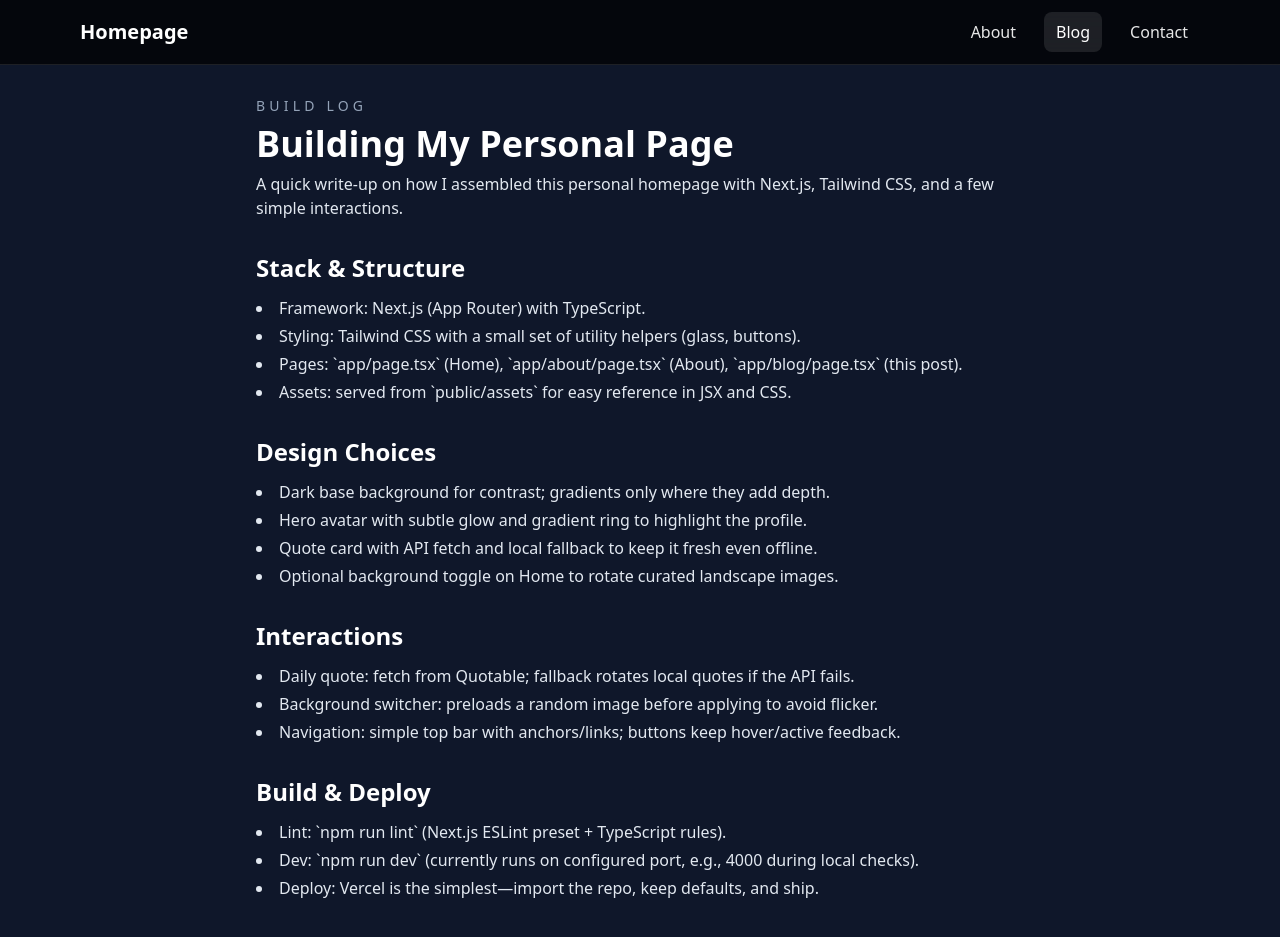
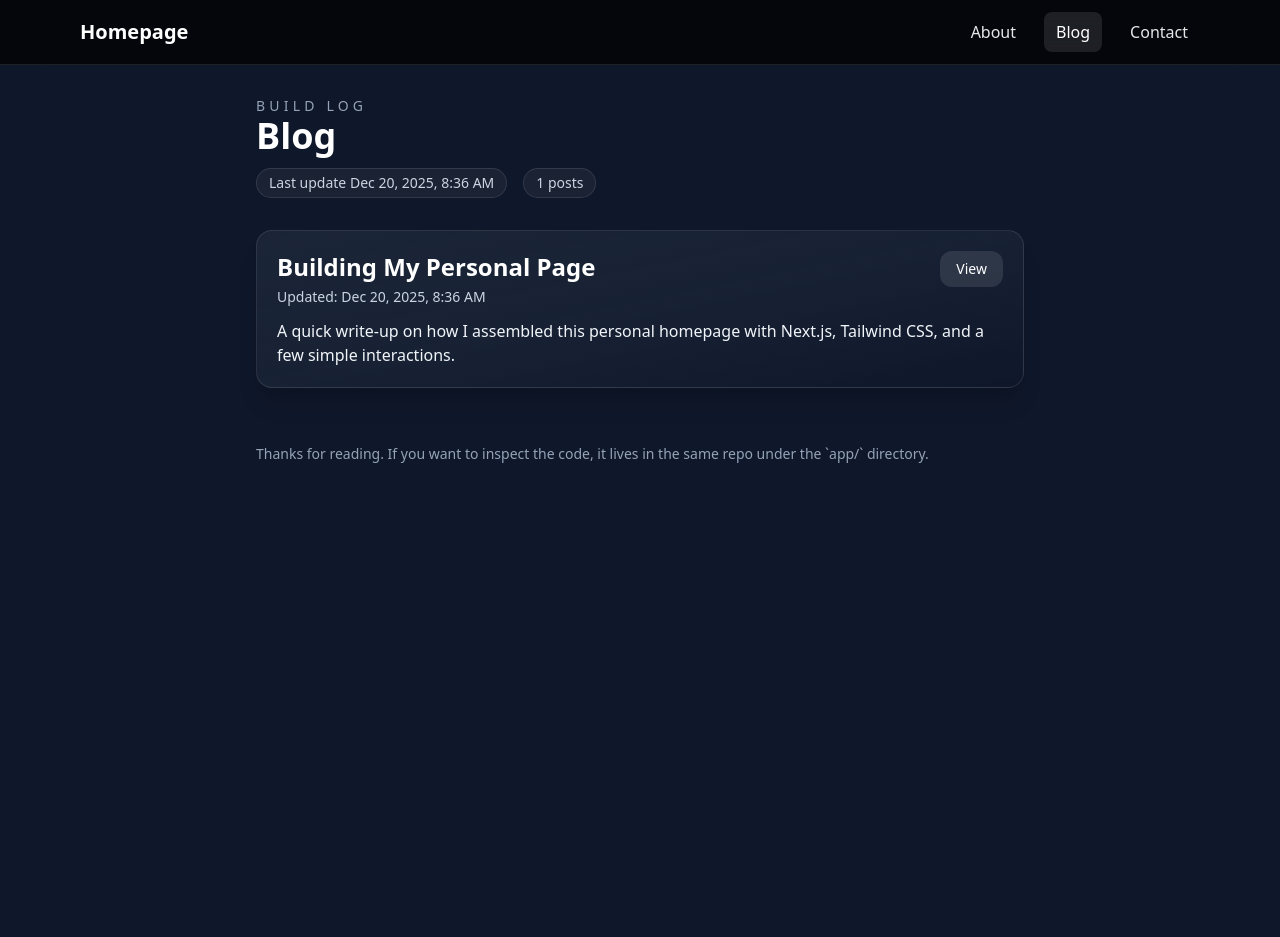
Before and after one commit to Zhejian-Zheng/Zhejian-homepage, a Next.js app: page /blog in a window 1280 px wide. Shown: the top 937 px of the page. After the commit the page ends 800 px from the top, so only its background shows below. Built offline with nearby package versions, Linux system fonts and the light colour scheme.

Commit message:
2025/12/22: Update the formate of blogs and add more image

```diff
--- a/app/about/page.tsx
+++ b/app/about/page.tsx
@@ -73,9 +73,9 @@ export default function AboutPage() {
 							<div className="relative rounded-[32px] overflow-hidden shadow-2xl border border-white/20 bg-white/10 backdrop-blur">
 								<div className="h-72 sm:h-80 bg-slate-900">
 									<img
-										src="/assets/images/profile image.jpg"
-										alt="Zhejian Zheng"
-										className="h-full w-full object-cover mix-blend-luminosity brightness-75"
+										src="/assets/images/personalPage.jpg"
+										alt="Personal homepage preview"
+										className="h-full w-full object-cover brightness-90"
 									/>
 								</div>
 								<div className="absolute bottom-4 right-4 bg-black/70 text-white rounded-xl px-3 py-2 shadow-lg border border-white/20">
--- a/app/blog/page.tsx
+++ b/app/blog/page.tsx
@@ -1,9 +1,31 @@
 /* eslint-disable @next/next/no-img-element */
 "use client";
 
+import { useMemo, useState } from "react";
 import Link from "next/link";
 
+type BlogEntry = {
+	title: string;
+	body: string;
+	updatedAt: string;
+};
+
+const initialEntry: BlogEntry = {
+	title: "Building My Personal Page",
+	body: "A quick write-up on how I assembled this personal homepage with Next.js, Tailwind CSS, and a few simple interactions.",
+	updatedAt: new Date().toISOString()
+};
+
 export default function BlogPage() {
+	const [entries] = useState<BlogEntry[]>([initialEntry]);
+	const [viewing, setViewing] = useState<BlogEntry | null>(null);
+
+	const lastUpdated = useMemo(() => {
+		if (!entries.length) return "";
+		const latest = [...entries].sort((a, b) => (a.updatedAt < b.updatedAt ? 1 : -1))[0].updatedAt;
+		return new Intl.DateTimeFormat("en", { dateStyle: "medium", timeStyle: "short" }).format(new Date(latest));
+	}, [entries]);
+
 	return (
 		<div className="min-h-screen bg-slate-900 text-white px-4 pb-16 pt-24">
 			<nav className="fixed top-0 left-0 right-0 z-50 bg-black/70 backdrop-blur-xl border-b border-white/10">
@@ -26,66 +48,71 @@ export default function BlogPage() {
 			</nav>
 
 			<div className="mx-auto max-w-3xl space-y-8">
-				<header className="space-y-2">
-					<p className="text-sm uppercase tracking-[0.3em] text-slate-400">Build Log</p>
-					<h1 className="text-4xl font-bold">Building My Personal Page</h1>
-					<p className="text-slate-200">
-						A quick write-up on how I assembled this personal homepage with Next.js, Tailwind CSS, and a few simple
-						interactions.
-					</p>
+				<header className="space-y-3">
+					<div className="flex items-center justify-between">
+						<div>
+							<p className="text-sm uppercase tracking-[0.3em] text-slate-400">Build Log</p>
+							<h1 className="text-4xl font-bold">Blog</h1>
+						</div>
+					</div>
+					<div className="flex items-center gap-4 text-sm text-slate-300">
+						{lastUpdated && <span className="px-3 py-1 rounded-full bg-white/5 border border-white/10">Last update {lastUpdated}</span>}
+						<span className="px-3 py-1 rounded-full bg-white/5 border border-white/10">{entries.length} posts</span>
+					</div>
 				</header>
 
-				<section className="space-y-3">
-					<h2 className="text-2xl font-semibold">Stack & Structure</h2>
-					<ul className="list-disc list-inside text-slate-200 space-y-1">
-						<li>Framework: Next.js (App Router) with TypeScript.</li>
-						<li>Styling: Tailwind CSS with a small set of utility helpers (glass, buttons).</li>
-						<li>Pages: `app/page.tsx` (Home), `app/about/page.tsx` (About), `app/blog/page.tsx` (this post).</li>
-						<li>Assets: served from `public/assets` for easy reference in JSX and CSS.</li>
-					</ul>
-				</section>
-
-				<section className="space-y-3">
-					<h2 className="text-2xl font-semibold">Design Choices</h2>
-					<ul className="list-disc list-inside text-slate-200 space-y-1">
-						<li>Dark base background for contrast; gradients only where they add depth.</li>
-						<li>Hero avatar with subtle glow and gradient ring to highlight the profile.</li>
-						<li>Quote card with API fetch and local fallback to keep it fresh even offline.</li>
-						<li>Optional background toggle on Home to rotate curated landscape images.</li>
-					</ul>
-				</section>
-
-				<section className="space-y-3">
-					<h2 className="text-2xl font-semibold">Interactions</h2>
-					<ul className="list-disc list-inside text-slate-200 space-y-1">
-						<li>Daily quote: fetch from Quotable; fallback rotates local quotes if the API fails.</li>
-						<li>Background switcher: preloads a random image before applying to avoid flicker.</li>
-						<li>Navigation: simple top bar with anchors/links; buttons keep hover/active feedback.</li>
-					</ul>
-				</section>
-
-				<section className="space-y-3">
-					<h2 className="text-2xl font-semibold">Build & Deploy</h2>
-					<ul className="list-disc list-inside text-slate-200 space-y-1">
-						<li>Lint: `npm run lint` (Next.js ESLint preset + TypeScript rules).</li>
-						<li>Dev: `npm run dev` (currently runs on configured port, e.g., 4000 during local checks).</li>
-						<li>Deploy: Vercel is the simplest—import the repo, keep defaults, and ship.</li>
-					</ul>
-				</section>
-
-				<section className="space-y-3">
-					<h2 className="text-2xl font-semibold">What I’d Improve Next</h2>
-					<ul className="list-disc list-inside text-slate-200 space-y-1">
-						<li>Add MDX-based posts so content can be edited without touching JSX.</li>
-						<li>Introduce a project gallery with filters and tags.</li>
-						<li>Lightweight analytics and a contact form with spam protection.</li>
-					</ul>
+				<section className="grid gap-4">
+					{entries.map((entry) => {
+						const formatted = new Intl.DateTimeFormat("en", { dateStyle: "medium", timeStyle: "short" }).format(new Date(entry.updatedAt));
+						return (
+							<article
+								key={`${entry.title}-${entry.updatedAt}`}
+								className="rounded-2xl border border-white/10 bg-gradient-to-br from-slate-800/80 via-slate-800/60 to-slate-900/80 p-5 shadow-xl hover:border-primary/50 transition"
+							>
+								<div className="flex items-start justify-between gap-3">
+									<div>
+										<h2 className="text-2xl font-semibold text-white">{entry.title}</h2>
+										<p className="text-sm text-slate-300 mt-1">Updated: {formatted}</p>
+									</div>
+									<button
+										onClick={() => setViewing(entry)}
+										className="btn bg-white/10 hover:bg-white/20 text-sm px-3 py-2"
+									>
+										View
+									</button>
+								</div>
+								<p className="text-slate-100 mt-3 line-clamp-3">{entry.body}</p>
+							</article>
+						);
+					})}
 				</section>
 
 				<footer className="text-slate-400 text-sm pt-6">
 					Thanks for reading. If you want to inspect the code, it lives in the same repo under the `app/` directory.
 				</footer>
 			</div>
+
+			{/* Modal removed */}
+
+			{viewing && (
+				<div className="fixed inset-0 z-50 flex items-center justify-center bg-black/70 px-4">
+					<div className="w-full max-w-2xl rounded-2xl bg-slate-900 border border-white/10 p-6 space-y-4 shadow-2xl">
+						<div className="flex items-start justify-between gap-3">
+							<div>
+								<p className="text-xs uppercase tracking-[0.3em] text-slate-400">Blog Detail</p>
+								<h3 className="text-2xl font-semibold text-white">{viewing.title}</h3>
+								<p className="text-sm text-slate-300 mt-1">
+									Updated: {new Intl.DateTimeFormat("en", { dateStyle: "medium", timeStyle: "short" }).format(new Date(viewing.updatedAt))}
+								</p>
+							</div>
+							<button onClick={() => setViewing(null)} className="btn bg-white/10 hover:bg-white/20">
+								Close
+							</button>
+						</div>
+						<div className="text-slate-100 whitespace-pre-wrap leading-relaxed">{viewing.body}</div>
+					</div>
+				</div>
+			)}
 		</div>
 	);
 }
```
Also changed, not shown: 1 other file (tests, documents, lock files or other folders).
